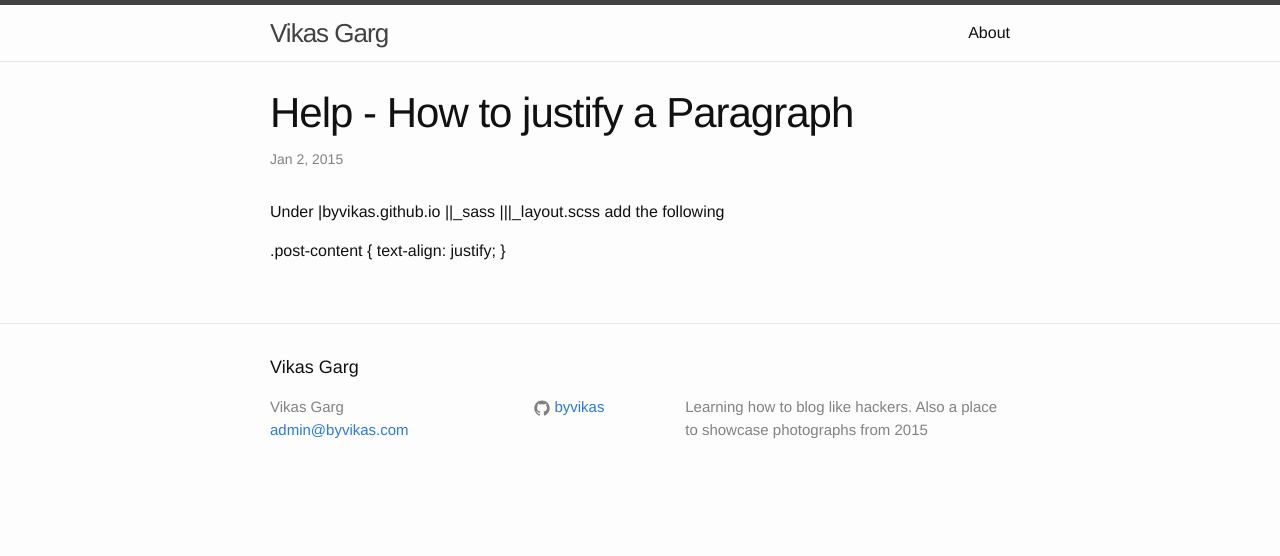
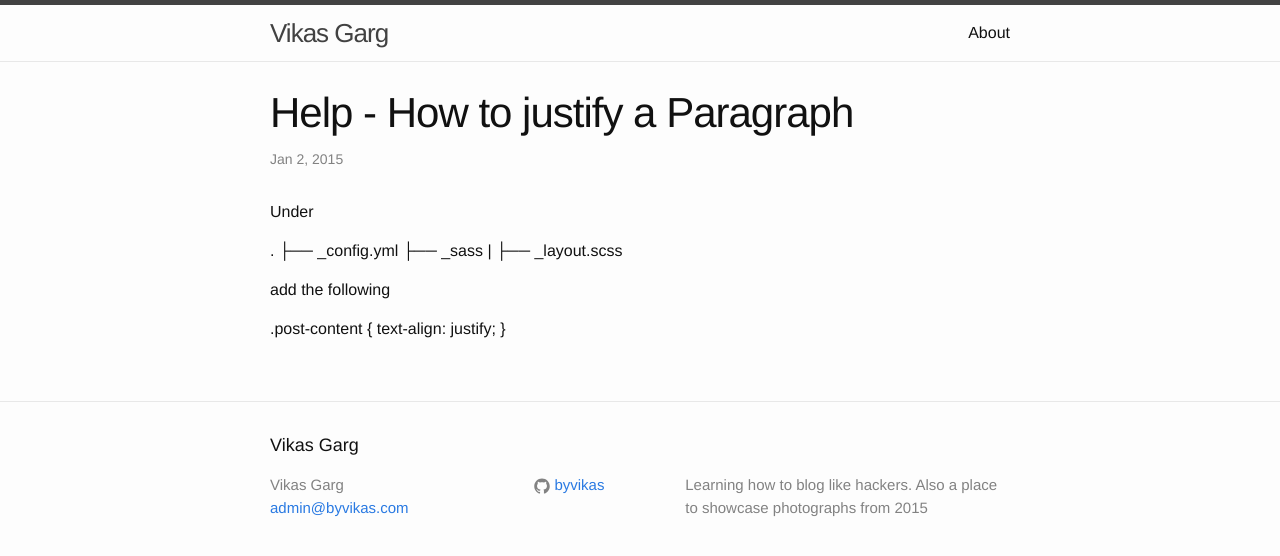
Before and after one commit to byvikas/byvikas.github.io, a Jekyll site: the page built from _posts/2015-01-02-how-to-justify-paragraphs.md, in a window 1280 px wide. Shown: the top 556 px of the page. Built offline with Jekyll 4.4.1, drawn with Linux system fonts in a browser that asks for light colours; a script that is not in the unit is left out.

Commit message:
Update 2015-01-02-how-to-justify-paragraphs.md

```diff
--- a/_posts/2015-01-02-how-to-justify-paragraphs.md
+++ b/_posts/2015-01-02-how-to-justify-paragraphs.md
@@ -6,9 +6,12 @@ categories: help css
 ---
 
 Under
-|byvikas.github.io
-||_sass
-|||_layout.scss
+
+.
+├── _config.yml
+├── _sass
+|   ├── _layout.scss
+
 add the following
 
 .post-content {
```
